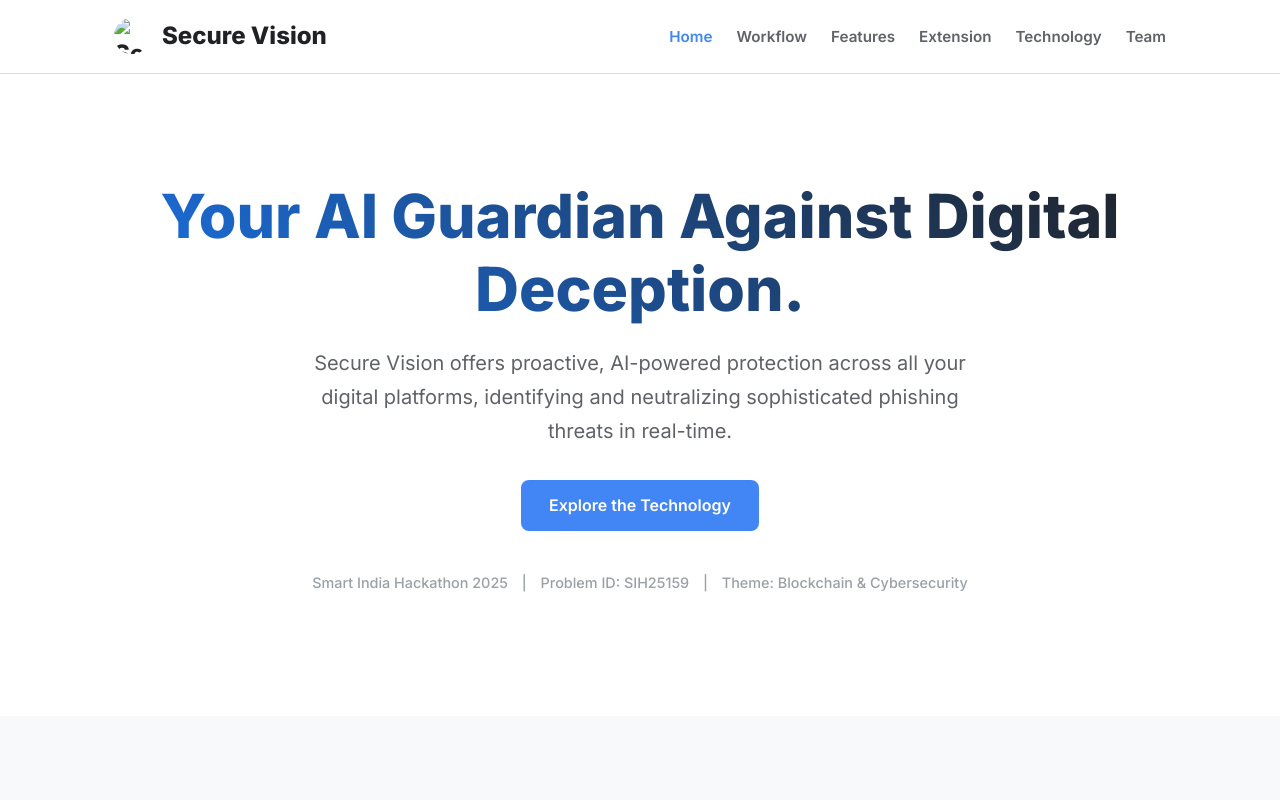
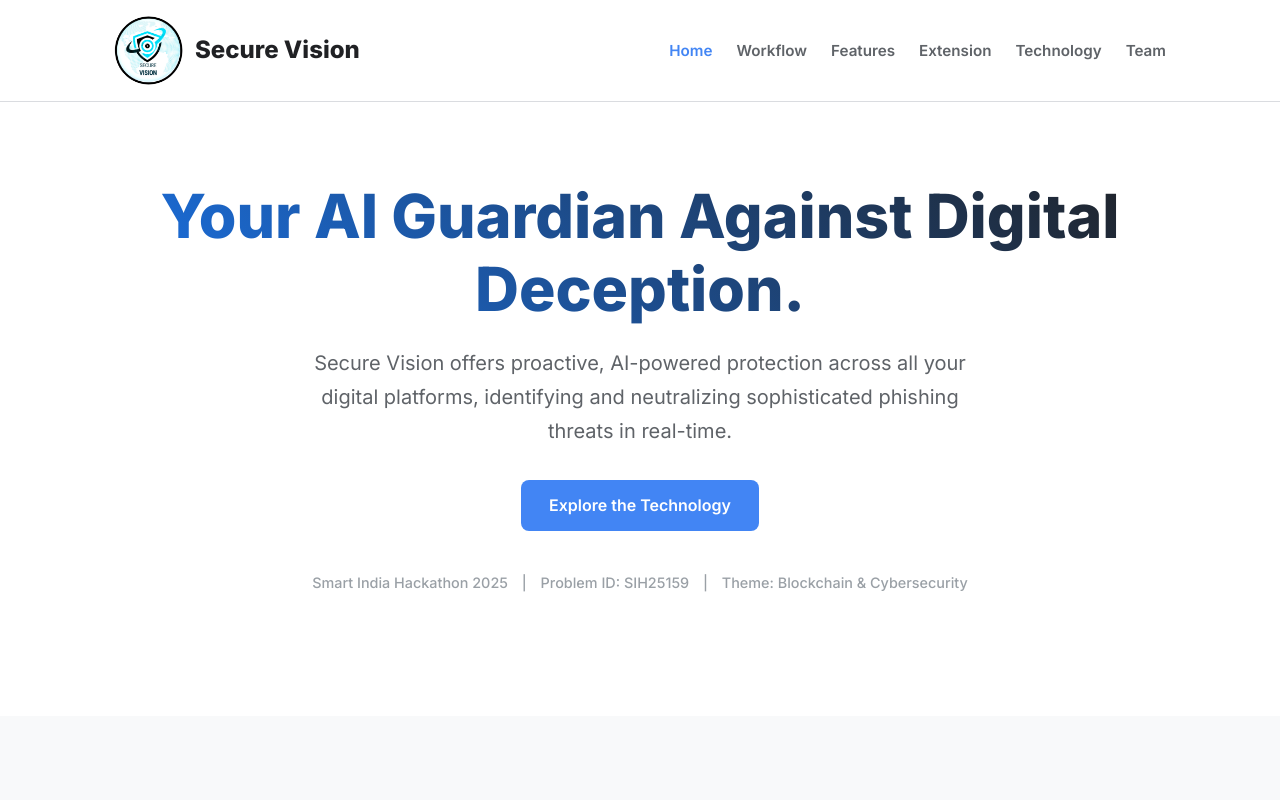
Before and after one commit to suryasai55/secure-vision, a plain HTML site: page index.html in a window 1280 px wide. Shown: the top 800 px of the page. Drawn offline with Linux system fonts and the light colour scheme.

Commit message:
Update index.html

```diff
--- a/index.html
+++ b/index.html
@@ -115,8 +115,8 @@
             align-items: center;
         }
         .nav-logo img {
-            width: 36px;
-            height: 36px;
+            width: 69px;
+            height: 69px;
             margin-right: 12px;
             border-radius: 50%;
         }
@@ -521,7 +521,7 @@
     <nav class="navbar">
         <div class="container nav-container">
             <a href="#home" class="nav-logo">
-                <img src="logo.jpg" alt="Secure Vision Logo">
+                <img src="logo.ico" alt="Secure Vision Logo">
                 Secure Vision
             </a>
             <ul class="nav-links">
```
